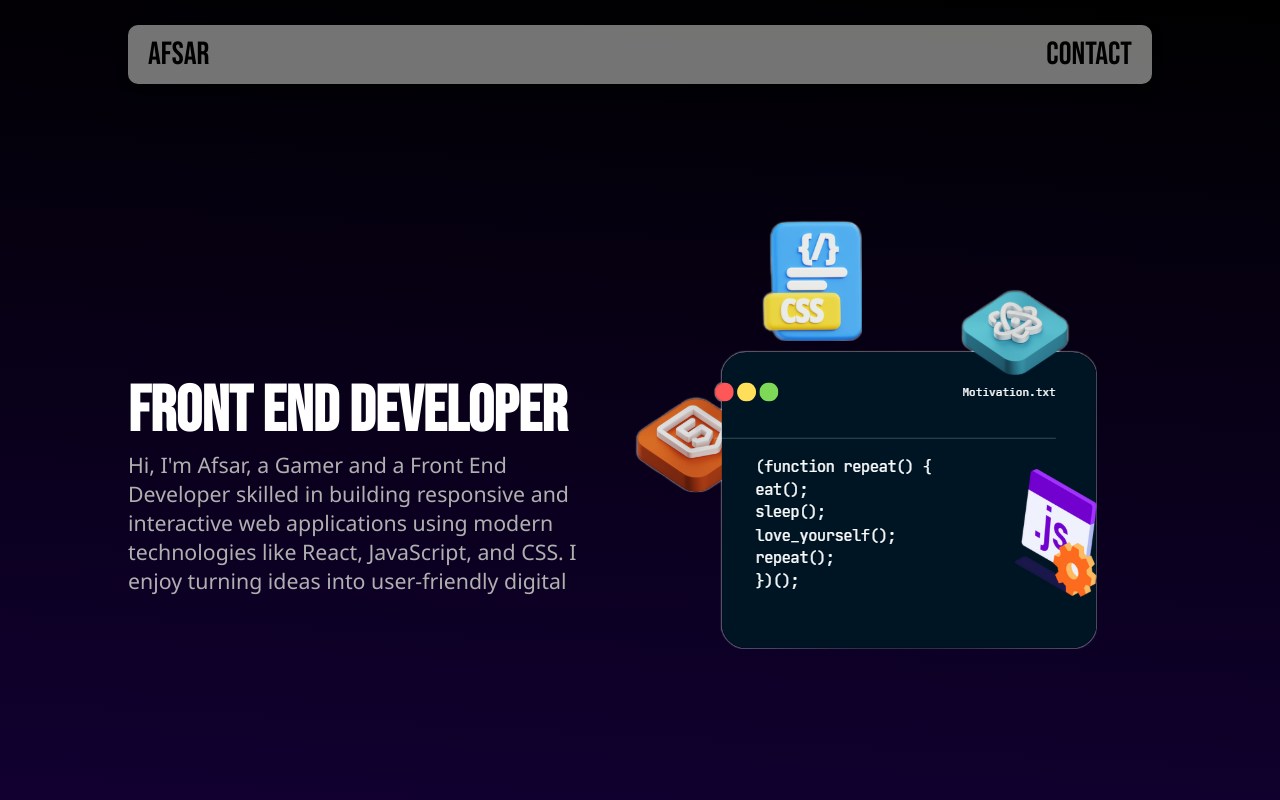
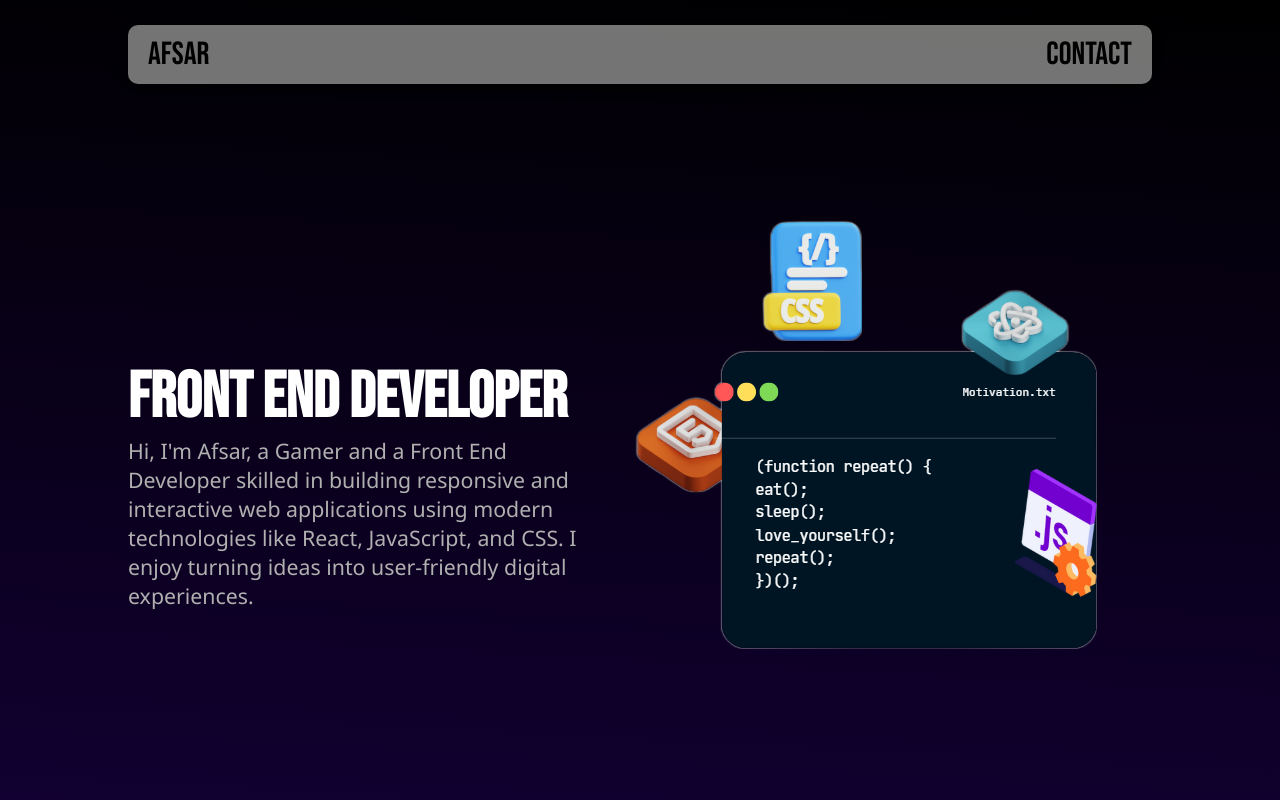
Before and after one commit to Afsar-D/portfolio, a React (Vite) app: page / in a window 1280 px wide. Shown: the top 800 px of the page. Built offline with nearby package versions, Linux system fonts and the light colour scheme; a web font is replaced by a local one.

Commit message:
Update Body.jsx

```diff
--- a/src/Body.jsx
+++ b/src/Body.jsx
@@ -7,6 +7,7 @@ function Body() {
                     <h2>Front End Developer</h2>
                     <p>
                         Hi, I'm Afsar, a Gamer and a Front End Developer skilled in building responsive and interactive web applications using modern technologies like React, JavaScript, and CSS. I enjoy turning ideas into user-friendly digital
+                     experiences.
                     </p>
                 </div>
                 <img src="/Coder.png" alt="FrontEndDeveloper" />
```
Also changed, not shown: package.json (line endings or trailing spaces).
